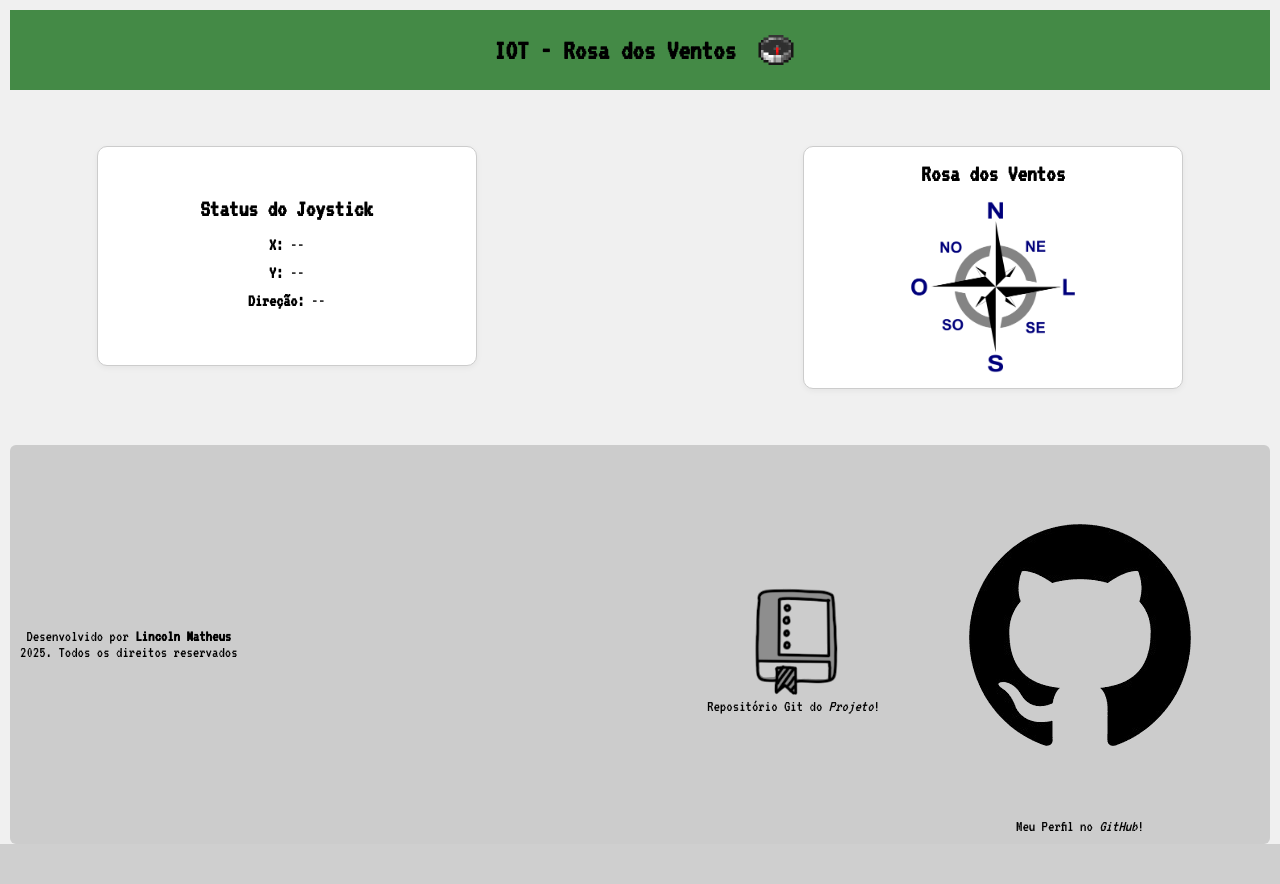
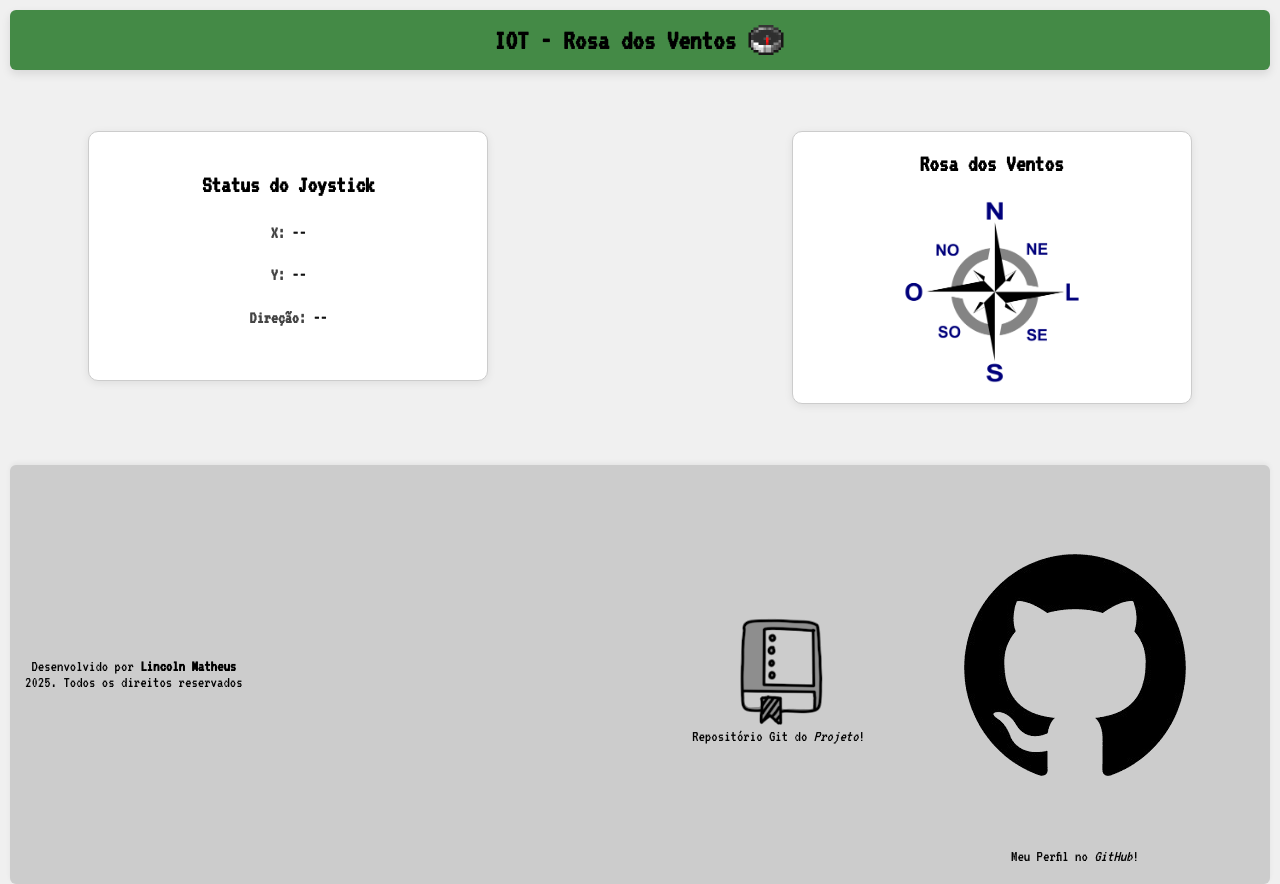
Before and after one commit to LincolnMatheus97/Api-Iot-RSE, a Flask app: page /dashboard/joystick in a window 1280 px wide. Before the commit the page ends 844 px from the top, so only its background shows below. Run offline with Flask 3, Linux system fonts and the light colour scheme; some libraries are stand-ins or nearby versions.

Commit message:
:truck: chore: Atualiza o css do joystick

```diff
--- a/static/css/joystick.css
+++ b/static/css/joystick.css
@@ -17,42 +17,52 @@ body {
     min-height: 100%;
 }
 
+/* HEADER - Estilo consistente com botoes.css */
 header {
-    height: 10vh;
+    min-height: 60px; /* Igual ao botoes.css */
     background-color: #448a46;
     display: flex;
     align-items: center;
     justify-content: center;
     text-align: center;
+    padding: 10px 15px;
     margin: 10px;
+    border-radius: 6px;
+    box-shadow: 0 4px 10px rgba(0, 0, 0, 0.1);
     flex-shrink: 0;
-    padding: 5px;
 }
 
 header h1 {
-    font-size: 1.5rem;
-    margin: 0 10px;
+    font-size: 1.6rem; /* Igual ao botoes.css */
 }
 
+/* MAIN - Estilo consistente com botoes.css */
 main {
-    flex-grow: 1; /* Faz o main ocupar o espaço restante, empurrando o footer para baixo */
+    flex-grow: 1;
+    font-family: Arial, sans-serif; /* Fallback */
+    text-align: center;
     display: flex;
-    flex-direction: column; /* Empilha as .box por padrão (mobile-first) */
+    flex-direction: column; /* Empilha .box por padrão */
     align-items: center;
-    padding: 15px;
-    gap: 15px;
+    /* justify-content: center;  Pode ser center ou space-around dependendo se as boxes preenchem */
+    padding: 20px 15px;
+    width: 100%;
+    gap: 20px; /* Espaço entre as .box */
 }
 
+/* FOOTER - Estilo consistente com botoes.css */
 footer{
+    min-height: 60px;
     background-color: #ccc;
     display: flex;
     flex-direction: column;
     align-items: center;
-    justify-content: center;
+    justify-content: space-around; /* Igual ao botoes.css */
     text-align: center;
-    padding: 10px;
+    padding: 15px;
     margin: 10px;
     border-radius: 6px;
+    box-shadow: 0 -2px 5px rgba(0, 0, 0, 0.05);
     flex-shrink: 0;
     gap: 10px;
 }
@@ -62,142 +72,152 @@ footer{
     flex-direction: column;
     align-items: center;
     text-align: center;
-    gap: 10px;
+    gap: 15px;
 }
 
+.div-footer figure {
+    margin: 5px 0; /* Igual ao botoes.css */
+}
+
+/* BOX - Estilo base consistente, com ajustes para conteúdo do joystick */
 .box {
     display: flex;
     flex-direction: column;
     justify-content: center;
     align-items: center;
     border: 1px solid #ccc;
-    padding: 15px;
-    margin: 10px 0;
+    padding: 20px;
+    margin: 10px 0; /* Margem vertical, main centraliza horizontalmente */
     width: 90%;
-    max-width: 380px;
-    min-height: 220px;
+    max-width: 380px; /* Pode ser um pouco maior para o joystick se necessário */
+    min-height: 250px; /* Ajustar para conteúdo do joystick */
     border-radius: 10px;
     background-color: #fff;
-    box-shadow: 0 2px 6px rgba(0, 0, 0, 0.05);
+    box-shadow: 0 2px 8px rgba(0, 0, 0, 0.08);
     text-align: center;
 }
 
 .box h1 {
-    font-size: 1.3rem;
-    margin-bottom: 10px;
+    font-size: 1.6rem; /* Consistente com botoes.css */
+    margin-bottom: 15px;
 }
 
+/* Estilos específicos para os parágrafos de status do joystick */
 .box p {
-    font-size: 1rem;
-    margin: 5px 0;
+    font-size: 1.2rem; /* Um pouco maior para dados do joystick */
+    margin: 8px 0;
+    line-height: 1.5;
+}
+.box p strong {
+    color: #444;
+}
+.box p span {
+    font-weight: bold;
+    color: #111;
 }
 
+/* ROSA DOS VENTOS - Estilo específico */
 #rosaDosVentos {
-    width: 60%;
-    max-width: 150px;
+    width: 60%; /* Ajustar conforme necessário para caber bem */
+    max-width: 160px; /* Limite máximo */
     height: auto;
     transition: transform 0.5s ease-out;
-    margin-top: 5px;
+    margin-top: 10px; /* Espaço se houver título acima dela na mesma box */
 }
 
-.footer-icon {
-    width: 30px;
-    height: 30px;
+/* ÍCONES - Estilo consistente */
+.footer-icon { /* Usar esta classe no HTML para as imagens do footer */
+    width: 35px;
+    height: 35px;
 }
 
 #header-gif {
-    width: 40px;
-    height: 40px;
-    margin-left: 10px;
+    width: 35px;
+    height: 35px;
+    margin-left: 10px; /* Igual ao botoes.css */
 }
 
-/* --- Media Queries para Responsividade --- */
 
-/* Telas maiores: tablets em paisagem e desktops pequenos */
-@media (min-width: 768px) {
+/* --- MEDIA QUERIES --- (Consistentes com botoes.css, com ajustes para joystick se necessário) */
+
+/* Tablets e telas um pouco maiores */
+@media (min-width: 768px) { /* Ponto de quebra para layout lado a lado das .box */
     main {
-        flex-direction: row; /* Coloca as .box lado a lado */
+        flex-direction: row;
         justify-content: space-around;
-        align-items: flex-start;
+        align-items: flex-start; /* Alinhar ao topo se tiverem alturas diferentes */
     }
     .box {
-        width: 45%;
-        margin: 15px;
+        width: 45%; /* Duas caixas por linha */
+        margin: 15px; /* Adicionar margem para espaçamento */
+        max-width: 400px; /* Igual ao botoes.css */
     }
-    header h1 {
-        font-size: 1.8rem;
-    }
-    .box h1 {
-        font-size: 1.5rem;
-    }
-    .box p {
-        font-size: 1.1rem;
-    }
-    #rosaDosVentos {
-        width: 70%;
-        max-width: 170px;
-    }
-    .footer-icon {
-        width: 35px;
-        height: 35px;
-    }
+    /* Estilos de footer e div-footer para telas maiores */
     .div-footer {
         flex-direction: row;
-        gap: 20px;
+        gap: 30px;
     }
     footer {
         flex-direction: row;
         justify-content: space-between;
     }
+    /* Ajustes de fonte se necessário para consistência */
+    header h1 {
+        font-size: 1.8rem; /* Se usado no botoes.css para este breakpoint */
+    }
+    .box h1 {
+        font-size: 1.5rem; /* Se usado no botoes.css para este breakpoint */
+    }
+     .box p {
+        font-size: 1.1rem; /* Se usado no botoes.css para este breakpoint */
+    }
+    #rosaDosVentos {
+        max-width: 180px;
+    }
+    .footer-icon, #header-gif {
+        width: 40px; /* Aumentar um pouco em telas maiores */
+        height: 40px;
+    }
 }
 
-/* Telas de celular (orientação retrato) */
-@media (max-width: 480px) {
-    header {
-        height: auto;
-        min-height: 50px;
-        padding: 8px;
+/* Celulares Menores */
+@media (max-width: 480px) { /* Ponto de quebra para ajustes mais finos em celulares */
+    header h1 {
+        font-size: 1.3rem;
     }
-    header h1 {
+    #header-gif {
+        /* display: none; Opcional, se quiser esconder */
+        width: 28px;
+        height: 28px;
+    }
+    main {
+        padding: 15px 10px;
+        gap: 15px;
+    }
+    .box {
+        padding: 15px;
+        min-height: auto; /* Altura baseada no conteúdo */
+        width: 95%;
+    }
+    .box h1 {
         font-size: 1.2rem;
     }
-    #header-gif {
-        width: 30px;
-        height: 30px;
-        margin-left: 5px;
+    .box p {
+        font-size: 1rem;
     }
-    main {
-        padding: 10px;
-        gap: 10px;
+    #rosaDosVentos {
+        max-width: 130px;
     }
-    .box {
+    footer {
+        font-size: 0.85rem;
         padding: 10px;
         min-height: auto;
     }
-    .box h1 {
-        font-size: 1.1rem;
-        margin-bottom: 8px;
-    }
-    .box p {
-        font-size: 0.9rem;
-        margin: 4px 0;
-    }
-    #rosaDosVentos {
-        width: 80%;
-        max-width: 120px;
-    }
-    footer {
-        padding: 8px;
-        font-size: 0.8rem;
+    .div-footer figure figcaption {
+        font-size: 0.75rem;
     }
     .footer-icon {
         width: 25px;
         height: 25px;
     }
-    .div-footer {
-        gap: 8px;
-    }
-    .div-footer figure figcaption {
-        font-size: 0.7rem;
-    }
 }
```
